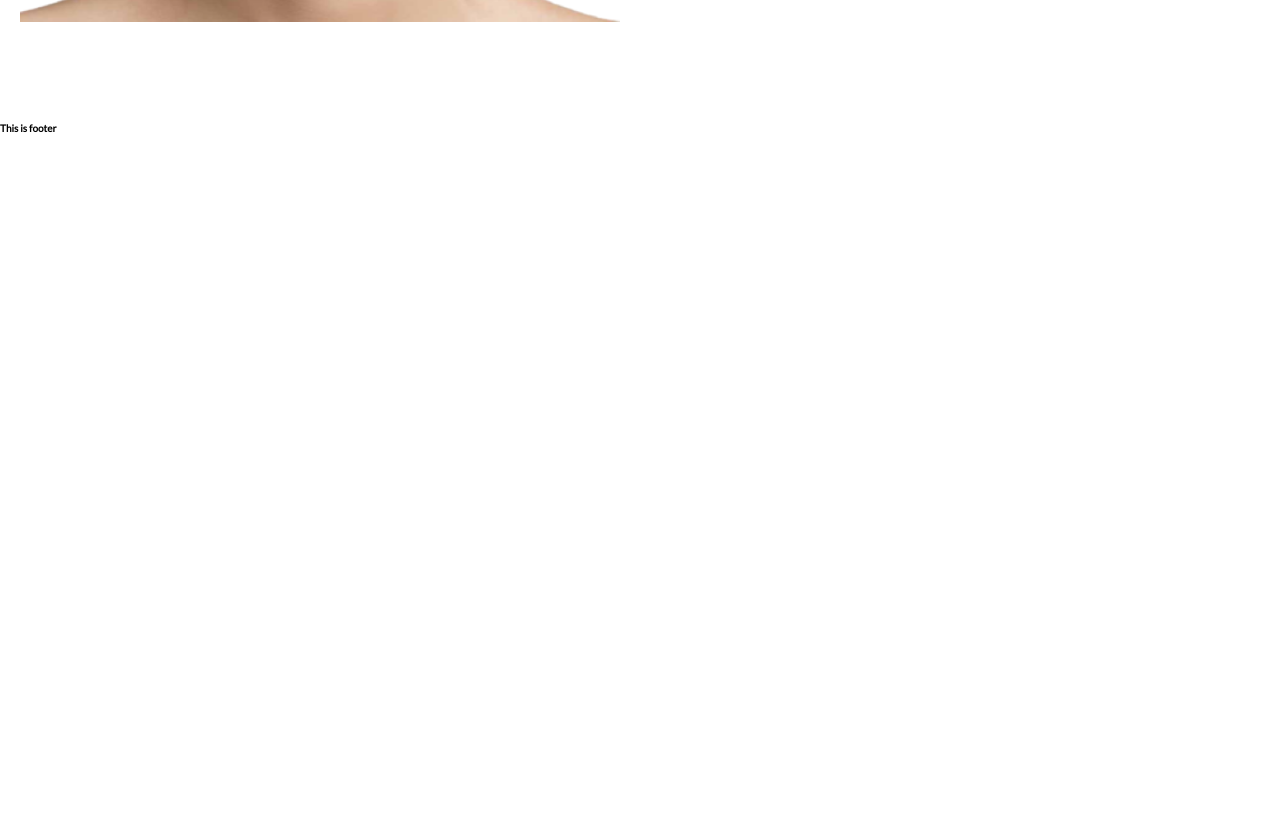
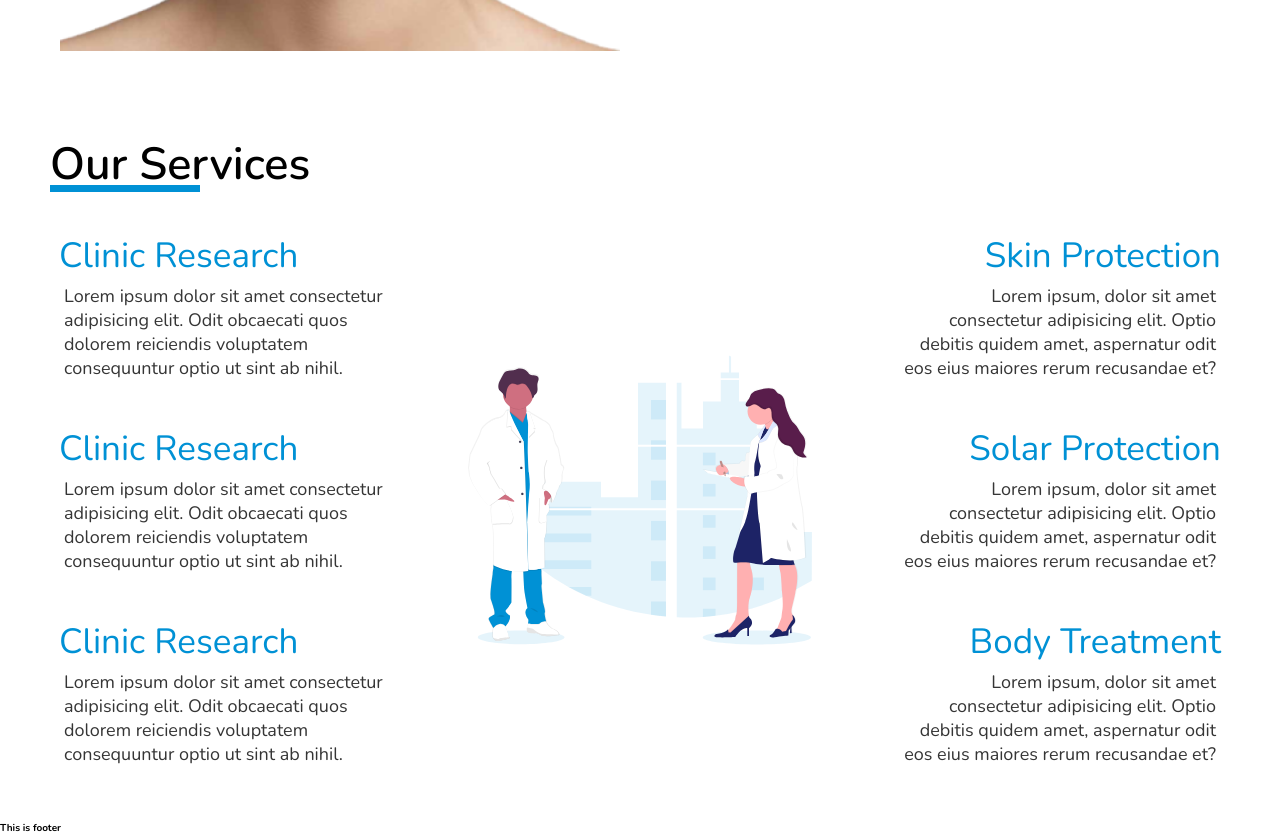
Before and after one commit to pyderator/derma-app, a Next.js app: page / in a window 1280 px wide. Shown: the part 740-1575 px from the top of the page. Before the commit the page ends 874 px from the top, so only its background shows below. Built offline with nearby package versions, Linux system fonts and the light colour scheme.

Commit message:
added services section

```diff
--- /dev/null
+++ b/src/components/services.tsx
@@ -0,0 +1,85 @@
+import React from "react";
+import Image from "next/image";
+import classes from "../styles/services.module.scss";
+const Services = () => {
+  return (
+    <div className={classes.root}>
+      <div className={classes.header}>
+        <h1>Our Services</h1>
+        <span></span>
+      </div>
+      <div className={classes.root_container}>
+        <div>
+          <div>
+            <div>
+              <h3>Clinic Research</h3>
+              <p>
+                Lorem ipsum dolor sit amet consectetur adipisicing elit. Odit
+                obcaecati quos dolorem reiciendis voluptatem consequuntur optio
+                ut sint ab nihil.
+              </p>
+            </div>
+          </div>
+          <div>
+            <div>
+              <h3>Clinic Research</h3>
+              <p>
+                Lorem ipsum dolor sit amet consectetur adipisicing elit. Odit
+                obcaecati quos dolorem reiciendis voluptatem consequuntur optio
+                ut sint ab nihil.
+              </p>
+            </div>
+          </div>
+          <div>
+            <div>
+              <h3>Clinic Research</h3>
+              <p>
+                Lorem ipsum dolor sit amet consectetur adipisicing elit. Odit
+                obcaecati quos dolorem reiciendis voluptatem consequuntur optio
+                ut sint ab nihil.
+              </p>
+            </div>
+          </div>
+        </div>
+        <div className={classes.root_container_image}>
+          {/* For the image */}
+          <Image src="/Images/doctor.svg " height="1000px" width="1000px" />
+        </div>
+        <div className={classes.root_container_right}>
+          <div>
+            <div>
+              <h3>Skin Protection</h3>
+              <p>
+                Lorem ipsum, dolor sit amet consectetur adipisicing elit. Optio
+                debitis quidem amet, aspernatur odit eos eius maiores rerum
+                recusandae et?
+              </p>
+            </div>
+          </div>
+          <div>
+            <div>
+              <h3>Solar Protection</h3>
+              <p>
+                Lorem ipsum, dolor sit amet consectetur adipisicing elit. Optio
+                debitis quidem amet, aspernatur odit eos eius maiores rerum
+                recusandae et?
+              </p>
+            </div>
+          </div>
+          <div>
+            <div>
+              <h3>Body Treatment</h3>
+              <p>
+                Lorem ipsum, dolor sit amet consectetur adipisicing elit. Optio
+                debitis quidem amet, aspernatur odit eos eius maiores rerum
+                recusandae et?
+              </p>
+            </div>
+          </div>
+        </div>
+      </div>
+    </div>
+  );
+};
+
+export default Services;
--- a/src/pages/index.tsx
+++ b/src/pages/index.tsx
@@ -3,6 +3,7 @@ import Layout from "../layout/layout";
 import classes from "../styles/Home.module.scss";
 import Image from "next/image";
 import Button from "@material-ui/core/Button";
+import Services from "../components/services";
 export default function Home() {
   return (
     <Layout>
@@ -17,7 +18,7 @@ export default function Home() {
             alt="Hero Image"
             className={classes.image}
             width="600px"
-            height="600px"
+            height="700px"
           />
         </div>
         <div className={classes.content_container}>
@@ -43,6 +44,7 @@ export default function Home() {
           </div>
         </div>
       </main>
+      <Services />
     </Layout>
   );
 }
--- a/src/styles/Home.module.scss
+++ b/src/styles/Home.module.scss
@@ -4,7 +4,7 @@
   display: flex;
   justify-content: space-between;
   align-items: center;
-  max-width: 1300px;
+  max-width: 1200px;
   margin: auto;
   @media (max-width: 480px) {
     height: calc(100% + 100px);
@@ -38,7 +38,7 @@
 .header_container {
   p,
   span {
-    font-size: 8rem;
+    font-size: 7rem;
     color: rgb(77, 77, 77);
     @media (max-width: 1200px) {
       font-size: 7rem;
@@ -59,7 +59,7 @@
   p {
     font-size: 2rem;
     font-weight: 200;
-    color: rgb(128, 128, 128);
+    color: rgb(70, 70, 70);
     word-spacing: 5px;
     line-height: 3rem;
     @media (max-width: 760px) {
@@ -85,11 +85,4 @@
       }
     }
   }
-  button:hover {
-    span {
-      // background-color: #fff;
-      background: #fff;
-      color: #000;
-    }
-  }
 }
--- a/src/styles/globals.scss
+++ b/src/styles/globals.scss
@@ -1,6 +1,6 @@
 @import url("https://fonts.googleapis.com/css2?family=Lato&display=swap");
 @import url("https://fonts.googleapis.com/css2?family=Nunito:wght@200;300;400;600;700&display=swap");
-$FontFamily: "Lato", sans-serif;
+$FontFamily: "Nunito", sans-serif;
 * {
   margin: 0;
   padding: 0;
--- /dev/null
+++ b/src/styles/services.module.scss
@@ -0,0 +1,104 @@
+$primary_color: #0091d5;
+.root {
+  max-width: 1200px;
+  margin: auto;
+  padding: 1rem;
+
+  .header {
+    display: flex;
+    flex-direction: column;
+    width: 100%;
+    h1 {
+      font-size: 4.5rem;
+      font-weight: 600;
+
+      @media (max-width: 760px) {
+        font-size: 4rem;
+      }
+    }
+    span {
+      margin-top: -1rem;
+      height: 0.7rem;
+      width: 15rem;
+      background-color: $primary_color;
+
+      @media (max-width: 760px) {
+        margin-top: -0.5rem;
+        width: 13rem;
+        height: 0.5rem;
+      }
+    }
+  }
+  @media (max-width: 760px) {
+    padding: 0 2rem;
+  }
+  .root_container {
+    padding: 1rem 0;
+    width: 100%;
+    display: flex;
+    justify-content: space-between;
+    align-items: center;
+
+    @media (max-width: 480px) {
+      flex-direction: column;
+      align-items: flex-start;
+      div {
+        min-height: 100%;
+        div {
+          h3 {
+            font-size: 2.5rem;
+          }
+          p {
+            font-size: 1.6rem;
+          }
+        }
+      }
+    }
+
+    div {
+      max-width: 350px;
+      min-height: 100px;
+      padding: 1rem 0.3rem;
+      @media (max-width: 760px) {
+        padding: 0.4rem 0;
+        div {
+          h3 {
+            font-size: 3rem;
+          }
+          p {
+            font-size: 1.6px;
+          }
+        }
+      }
+      div {
+        h3 {
+          font-size: 3.5rem;
+          color: $primary_color;
+          font-weight: 400;
+        }
+
+        p {
+          font-size: 1.8rem;
+          font-weight: 300;
+          color: #353535;
+          padding: 0.5rem;
+        }
+      }
+    }
+
+    .root_container_right {
+      text-align: right;
+      @media (max-width: 760px) {
+        text-align: left;
+      }
+    }
+  }
+}
+// .root_container_right {
+//   text-align: right;
+// }
+.root_container_image {
+  @media (max-width: 900px) {
+    display: none;
+  }
+}
```
Also changed, not shown: public/Images/doctor.svg (added), 1 other file (tests, documents, lock files or other folders).
